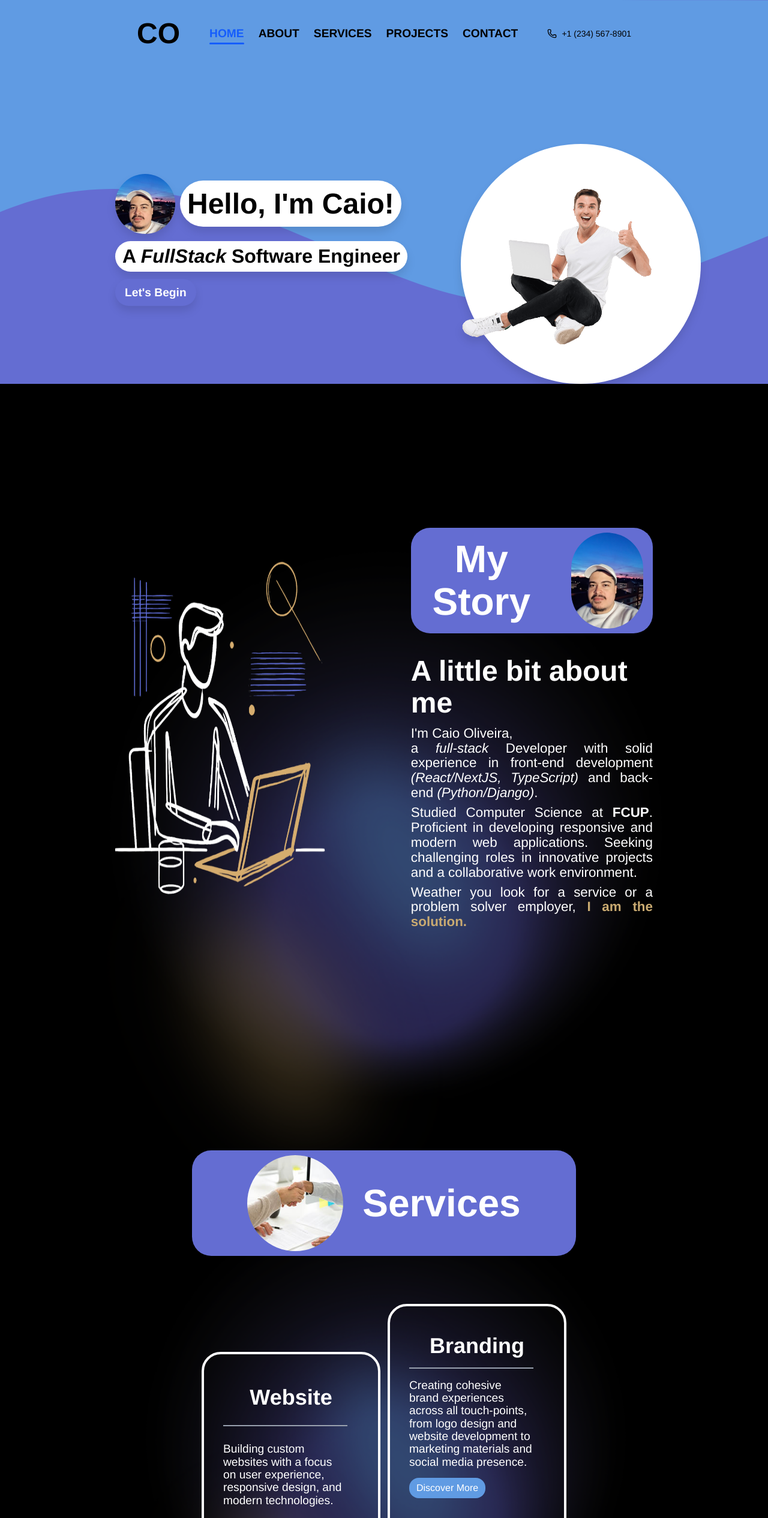
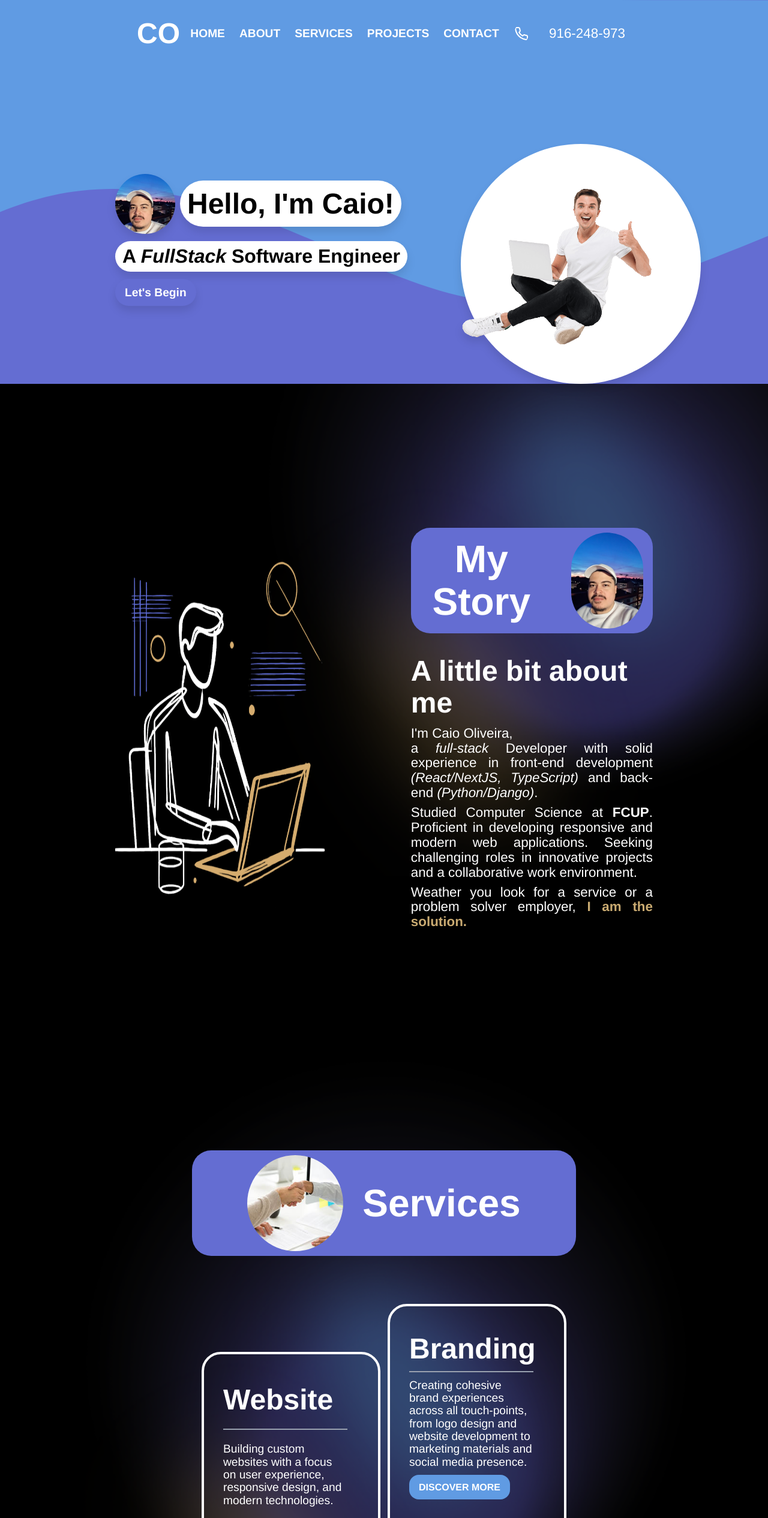
Before and after one commit to oCaio-re/my_next_portfolio, a Next.js app: page / in a window 1280 px wide. Shown: the top 2531 px of the page at 60% size. Built offline with nearby package versions, Linux system fonts and the light colour scheme.

Commit message:
getting all to medium sizing

```diff
--- a/app/components/About.tsx
+++ b/app/components/About.tsx
@@ -15,7 +15,8 @@ export function About() {
                 </div>
                 <div className="text-white text-[1.3rem] text-justify md:text-[1.4rem]">
                     <img alt="bg-img-1" src="../../images/background/yellow_and_purple_b.png"
-                         className="absolute -z-5 top-0 left-0 w-auto h-auto min-w-full min-h-full object-cover scale-125 mt-[5rem] "
+                         className="absolute -z-5 top-0 left-0 w-auto h-auto min-w-full min-h-full object-cover scale-125 mt-[5rem] md:-mt-[30rem]
+                          md:ml-[20rem] md:scale-140"
                     />
                     <p className="text-left font-bold mb-2 text-[2rem] md:text-[3rem]">
                         A little bit about me
--- a/app/components/Contact.tsx
+++ b/app/components/Contact.tsx
@@ -4,7 +4,7 @@ import ContactDetails from "@/app/components/ContactDetails";
 
 export function ContactMe() {
     return (
-        <section id="contact" className="relative w-[90vw] mt-[8rem] mx-auto md:w-[70vw] md:mt-[15rem]">
+        <section id="contact" className="relative w-[90vw] mt-[8rem] mx-auto md:w-[70vw] md:mt-[20rem]">
             <img alt="bg-img-1" src="../../images/background/purple_s.png"
                  className="absolute -z-5 top-0 left-0  mt-[4rem] ml-[5rem] "
             />
--- a/app/components/Home.tsx
+++ b/app/components/Home.tsx
@@ -11,7 +11,7 @@ export function Home() {
         }
     };
     return (
-        <section id="home" className="relative bg-[#646DD2] h-[100vh] md:h-[80vh]">
+        <section id="home" className="relative bg-[#646DD2] h-[100vh] md:min-h-[80vh] md:h-[80vh]">
             <img src="../../images/wave%20(2).svg" alt="wave-svg"
                  className="-scale-y-100 overflow-hidden absolute
                   z-5 top-0 left-0 w-auto h-auto min-w-full min-h-full object-cover scale-100" />
--- a/app/components/MobileNavbar.tsx
+++ b/app/components/MobileNavbar.tsx
@@ -51,7 +51,7 @@ export function MobileNavbar() {
     };
 
     return (
-        <div className="md:hidden fixed top-3 m-auto left-0 right-0 z-100 w-[95vw]">
+        <div className="lg:hidden fixed top-3 m-auto left-0 right-0 z-100 w-[95vw]">
             <div className="flex items-center justify-between px-4 py-3 bg-white rounded-md">
                 <button
                     onClick={() => setIsOpen(!isOpen)}
--- a/app/components/NavBar.tsx
+++ b/app/components/NavBar.tsx
@@ -1,7 +1,7 @@
 'use client';
 
 import { useState, useEffect } from 'react';
-import { Phone } from 'lucide-react';
+import {FiPhone} from "react-icons/fi";
 
 export const NavBar = () => {
     const [scrolled, setScrolled] = useState(false);
@@ -42,6 +42,28 @@ export const NavBar = () => {
         };
     }, []);
 
+    useEffect(() => {
+        const handleScroll = () => {
+            const sections = ["home", "about", "services", "projects", "contact"];
+            const scrollPosition = window.scrollY;
+
+            for (const section of sections) {
+                const element = document.getElementById(section);
+                if (element) {
+                    const offsetTop = element.offsetTop;
+                    const offsetHeight = element.offsetHeight;
+                    if (scrollPosition >= offsetTop + 300 && scrollPosition < offsetTop + offsetHeight) {
+                        setActiveSection(section);
+                        break;
+                    }
+                }
+            }
+        };
+
+        window.addEventListener("scroll", handleScroll);
+        return () => window.removeEventListener("scroll", handleScroll);
+    }, []);
+
     const scrollToSection = (sectionId: string) => {
         const element = document.getElementById(sectionId);
         if (element) {
@@ -52,8 +74,8 @@ export const NavBar = () => {
     return (
         <nav
             className={`fixed top-0 left-0 right-0 z-100 transition-all duration-300 mt-[1rem] w-[70vw] m-auto rounded-lg
-                        h-20 items-center hidden px-5 md:flex
-             ${scrolled ? 'bg-white shadow-md' : 'bg-transparent'}
+                        h-20 items-center hidden px-5 lg:flex
+             ${scrolled ? 'bg-white shadow-md' : 'bg-transparent'} ${scrolled ? 'text-black' : 'text-white'}
             `}
         >
             <div className="w-full m-auto px-4 py-3 flex items-center justify-between ">
@@ -64,29 +86,32 @@ export const NavBar = () => {
                     CO
                 </a>
 
-                <ul className="hidden md:flex gap-6 text-sm uppercase">
+                <ul className={`hidden md:flex gap-6 text-sm uppercase`}>
                     {navItems.map((item) => (
                         <li key={item} className="relative">
                             <a
                                 onClick={() => scrollToSection(item)}
-                                className={`hover:text-blue-600 transition-colors cursor-pointer text-[1.2rem] font-bold ${
-                                    activeSection === item ? 'text-blue-600' : 'text-black'
-                                }`}
+                                className={`hover:text-[#C9AA71] transition-colors cursor-pointer text-[1.2rem] font-bold
+                                ${activeSection === item ? 'text-[#C9AA71]' : 'text-black'} ${scrolled ? 'text-black' : 'text-white'}
+                                `}
                             >
                                 {item}
                                 <span
-                                    className={`absolute -bottom-1 left-0 h-[3px] w-full bg-blue-600 rounded-full transition-transform duration-300 ${
-                                        activeSection === item ? 'scale-x-100' : 'scale-x-0'
-                                    } origin-left`}
+                                    className={`absolute -bottom-1 left-0 h-[3px] w-full bg-[#C9AA71] rounded-full transition-transform duration-300
+                                    ${activeSection === item ? 'scale-x-100' : 'scale-x-0'} ${scrolled ? 'bg-[#C9AA71]' : 'bg-transparent'}
+                                     origin-left`}
                                 />
                             </a>
                         </li>
                     ))}
                 </ul>
 
-                <div className="flex items-center gap-2 text-sm">
-                    <Phone className="w-4 h-4" />
-                    <span>+1 (234) 567-8901</span>
+                <div className={`flex items-center gap-4`}>
+                    <FiPhone className={`w-10 h-10 bg-[#C9AA71] rounded-full px-2  py-1 text-white ${scrolled ? 'bg-[#C9AA71]' : 'bg-transparent'}`} />
+                    <a href="tel:+351916248973" className={`text-[1.4rem] font-medium border-2 text-[#C9AA71] rounded-full px-2  py-1 border-[#C9AA71]
+                     ${scrolled ? 'text-[#C9AA71]' : 'text-white'} ${scrolled ? 'border-[#C9AA71]' : 'border-transparent'}`}>
+                        916-248-973
+                    </a>
                 </div>
             </div>
         </nav>
--- a/app/components/ServicesGrid.tsx
+++ b/app/components/ServicesGrid.tsx
@@ -11,7 +11,7 @@ export default function ServicesGrid() {
             <div className="relative grid-cols-1 flex flex-col gap-7">
                 <img alt="bg-img-1" src="../../images/background/yellow_and_purple_b.png"
                      className="absolute -z-5  w-auto h-auto min-w-full min-h-full object-cover scale-150 -mt-[8rem]
-                      md:object-fit md:scale-160 md:min-w-0 md:min-h-0 md:gap-3"
+                      md:object-fit md:scale-200 md:min-w-0 md:min-h-0 md:-mt-[15rem]"
                 />
                 <div className="gap-7 flex flex-col md:flex-row md:gap-3">
                     <ServiceCard
@@ -59,14 +59,15 @@ function ServiceCard({ title, description, Icon, marginTop }: ServiceCardProps)
         md:w-[50%] ${marginTop} md:rounded-4xl
         `}>
             <div className="flex flex-col justify-around h-[60%] ">
-                <h2 className="text-white font-bold text-4xl mb-1">{title}</h2>
+                <h2 className="text-white font-bold text-4xl mb-1 md:text-left md:text-[3rem]">{title}</h2>
 
                 <div className="w-11/12 border-t-2 border-gray-400 mb-1"></div>
 
                 <p className="text-white w-11/12 text-[1.2rem] mb-1 text-left">{description}</p>
 
-                <button className="mr-auto p-2 px-3 text-white text-[1rem] rounded-2xl transition-all duration-500 bg-[#609BE3] hover:bg-gradient-to-r hover:from-[#665dcd] hover:via-[#5fa4e6] hover:to-[#d2ab67] z-40">
-                    Discover More
+                <button className="mr-auto p-2 px-3 text-white text-[1rem] rounded-2xl transition-all duration-500 bg-[#609BE3]
+                 hover:bg-gradient-to-r hover:from-[#665dcd] hover:via-[#5fa4e6] hover:to-[#d2ab67] z-40 md:px-4 md:py-3 md:font-bold">
+                    DISCOVER MORE
                 </button>
             </div>
 
```
